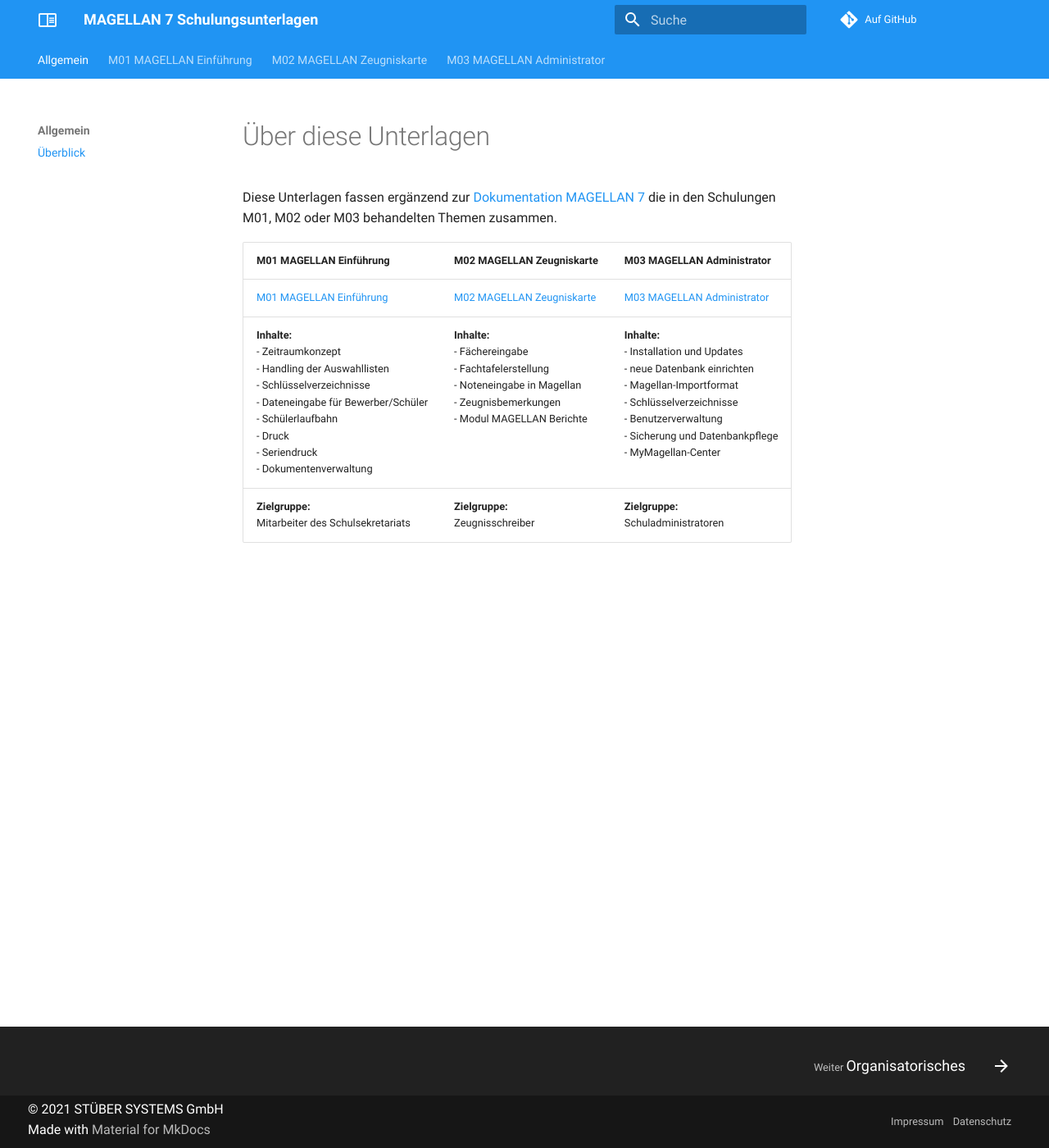
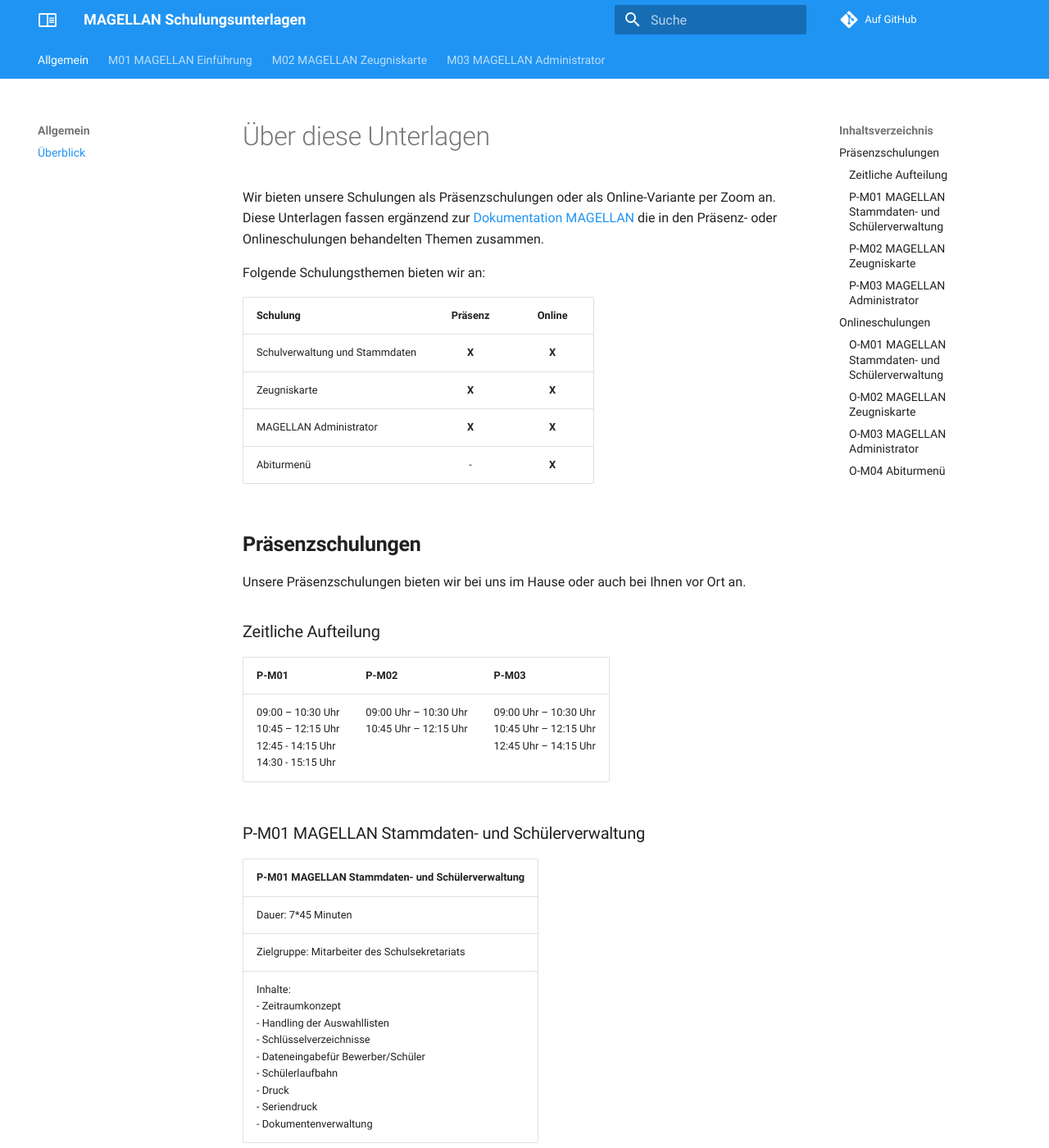
Before and after one commit to stuebersystems/doc.magellan-schulungen.de, an MkDocs documentation site: the page built from docs/index.md, in a window 1280 px wide and 1400 px high. Shown: the whole window at 82% size. Built offline with MkDocs 1.6.1 and Material for MkDocs 9.7.7, drawn with Linux system fonts in a browser that asks for light colours; comment, search, counter and statistics services are not loaded; some of the changed text lies outside the part shown.

Commit message:
no message

```diff
--- a/docs/index.md
+++ b/docs/index.md
@@ -1,10 +1,106 @@
 # Über diese Unterlagen
 
-Diese Unterlagen fassen ergänzend  zur [Dokumentation MAGELLAN 7](https://doc.magellan7.stueber.de) die in den Schulungen M01, M02 oder M03 behandelten Themen zusammen.
+Wir bieten unsere Schulungen als Präsenzschulungen oder als Online-Variante per Zoom an.
+Diese Unterlagen fassen ergänzend  zur [Dokumentation MAGELLAN](https://doc.MAGELLAN.stueber.de) die in den Präsenz- oder Onlineschulungen behandelten Themen zusammen.
 
+Folgende Schulungsthemen bieten wir an:
 
-|M01 MAGELLAN Einführung|M02 MAGELLAN Zeugniskarte|M03 MAGELLAN Administrator|
-|:--|:--|:--|
-|[M01 MAGELLAN Einführung](https://doc.magellan-schulungen.stueber.de/m01/01.organisatorisches/)|[M02 MAGELLAN Zeugniskarte](https://doc.magellan-schulungen.stueber.de/m02/01.organisatorisches/)|[M03 MAGELLAN Administrator](https://doc.magellan-schulungen.stueber.de/m03/01.organisatorisches/)|
-|**Inhalte:**<br/>- Zeitraumkonzept<br/>- Handling der Auswahllisten<br/>- Schlüsselverzeichnisse<br/>- Dateneingabe für Bewerber/Schüler<br/>- Schülerlaufbahn<br/>- Druck<br/>- Seriendruck<br/>- Dokumentenverwaltung |**Inhalte:**<br/>- Fächereingabe<br/>- Fachtafelerstellung<br/>- Noteneingabe in Magellan<br/>- Zeugnisbemerkungen<br/>- Modul MAGELLAN Berichte|**Inhalte:**<br/>- Installation und Updates<br/>- neue Datenbank einrichten<br/>- Magellan-Importformat<br/>- Schlüsselverzeichnisse<br/>- Benutzerverwaltung<br/>- Sicherung und Datenbankpflege<br/>- MyMagellan-Center|
-|**Zielgruppe:**<br/>Mitarbeiter des Schulsekretariats |**Zielgruppe:**<br/>Zeugnisschreiber|**Zielgruppe:**<br/>Schuladministratoren|
+Schulung|Präsenz|Online
+--|:--:|:--:
+Schulverwaltung und Stammdaten|**X**|**X**
+Zeugniskarte|**X**|**X**
+MAGELLAN Administrator|**X**|**X**
+Abiturmenü|-|**X**
+
+## **Präsenzschulungen**
+
+Unsere Präsenzschulungen bieten wir bei uns im Hause oder auch bei Ihnen vor Ort an.
+
+### Zeitliche Aufteilung
+
+|P-M01|P-M02|P-M03|
+|:--|--|--|
+|09:00 – 10:30 Uhr<br/>10:45 – 12:15 Uhr<br/>12:45 - 14:15 Uhr<br/>14:30 - 15:15 Uhr|09:00 Uhr – 10:30 Uhr<br/>10:45 Uhr – 12:15 Uhr|09:00 Uhr – 10:30 Uhr<br/>10:45 Uhr – 12:15 Uhr<br/>12:45 Uhr – 14:15 Uhr|
+
+### P-M01 MAGELLAN Stammdaten- und Schülerverwaltung
+
+|P-M01 MAGELLAN Stammdaten- und Schülerverwaltung|
+|:--|
+|Dauer: 7*45 Minuten|
+|Zielgruppe: Mitarbeiter des Schulsekretariats|
+|Inhalte:<br/>- Zeitraumkonzept<br/>- Handling der Auswahllisten<br/>- Schlüsselverzeichnisse<br/>- Dateneingabefür Bewerber/Schüler<br/>- Schülerlaufbahn<br/>- Druck<br/>- Seriendruck<br/>- Dokumentenverwaltung
+
+### P-M02 MAGELLAN Zeugniskarte
+
+|P-M02 MAGELLAN Zeugniskarte|
+|:--|
+|Dauer: 4*45 Minuten|
+|Zielgruppe: Zeugnisschreiber, Koordinatoren
+|Inhalte:<br/>- Fächereingabe<br/>- Fachtafelerstellung<br/>- Noteneingabe in MAGELLAN<br/>- Zeugnisbemerkungen<br/>- Modul MAGELLAN Berichte|
+
+### P-M03 MAGELLAN Administrator
+
+|P-M03 MAGELLAN Administrator|
+|:--|
+|Dauer: 4*45 Minuten|
+|Zielgruppe: Schuladministratoren, Schulleitung, Koordinatoren
+|Inhalte:<br/>- Fächereingabe<br/>- Fachtafelerstellung<br/>- Noteneingabe in MAGELLAN<br/>- Zeugnisbemerkungen<br/>-Modul MAGELLAN Berichte<br/>- Installation und Updates<br/>- neue Datenbank einrichten<br/>- MAGELLAN-Importformat<br/>- Schlüsselverzeichnisse<br/>- Benutzerverwaltung<br/>- Sicherungund Datenbankpflege<br/>- MyMAGELLAN-Center|
+
+## **Onlineschulungen**
+
+### O-M01 MAGELLAN Stammdaten- und Schülerverwaltung
+
+|O-M01 MAGELLAN Stammdaten- und Schülerverwaltung|
+|:--|
+|Dauer:  3 Termine à 120 Minuten|
+|Zielgruppe: Verwaltungsmitarbeiter|
+|**Teil 1/3**|
+|Dauer: 120 Minuten|
+|Inhalte:<br/>- Übersicht über Menüpunkte<br/>- neuen Zeitraum anlegen<br/>- Schlüsselverzeichnissekennenlernen<br/>- Sortieren, Gruppieren, Filtern<br/>- Sammelzuweisungen<br/>-zeitraumübergreifende Suche<br/>- Stammdaten erfassen (Bewerber, Schüler mit Sorgeberechtigten, ggfs. Ausbildungsdaten)|
+|**Teil 2/3**|
+|Dauer: 120 Minuten|
+|Inhalte:<br/>- Klassen anlegen (erstmalig und wiederkehrend)<br/>- Abläufe für ein neues Schuljahr (Schülereinschulen, Schüler ausschulen, Schüler versetzen)<br/>- Abläufe beim Halbjahreswechsel (Schülerfortschreiben)<br/>- Schüler wechseln|
+|**Teil 3/3**|
+|Dauer: 120 Minuten|
+|Inhalte:<br/>- Voraussetzungen für Berichte<br/>- Berichte organisieren<br/>- Seriendruckschnittstelle zu MSWord<br/>- Dokumentenverwaltung|
+
+### O-M02 MAGELLAN Zeugniskarte
+
+|O-M02 MAGELLAN Zeugniskarte|
+|:--|
+|Dauer: zwei Termine mit einmal 120 Minuten und einmal 60 Minuten|
+|Zielgruppe: Zeugnisschreiber/ Oberstufenkoordinatoren, ggfs. Administratoren|
+|**Teil 1/2**|
+|Dauer: 120 Minuten|
+|Inhalte:
+<br/>- Einstellungen für Klassen, (eventuell Anlegen und Umgang mit Fachtafeln)<br/>- Noten<br/>- Details und Zeugnisbemerkungen erfassen|
+|**Teil 2/2**|
+|Dauer: 60 Minuten|
+|Inhalt:
+<br/>- Vorbereitung für die Erstellung der mymx-Dateien<br/>- Verteilstrategie<br/>- Import der Daten nach MAGELLAN|
+
+### O-M03 MAGELLAN Administrator
+
+|O-M03 MAGELLAN Administrator|
+|:--|
+|Dauer: 2 Termine à 120 Minuten|
+|Zielgruppe: Schuladministratoren|
+|**Teil 1/2**|
+|Dauer: 120 Minuten|
+|Inhalte:<br/>- Installation<br/>- Pathsdatei<br/>- Deinstallation<br/>- Updates|<br/>- neue Datenbank einrichten|
+|**Teil 2/2**|
+|Dauer: 120 Minuten|
+|Inhalte:<br/>- Schlüsselverzeichnisse anpassen<br/>- Benutzerverwaltung<br/>- Sicherung und Datenbankpflege<br/>- Datenimporte über das MAGELLAN-Importformat<br/>- Erstellen von MyMAGELLAN-Dateien mit dem MyMAGELLAN-Center|
+
+### O-M04 Abiturmenü
+
+|O-M04 Abiturmenü|
+|:--|
+|Dauer: zwei Termine mit einmal 120 Minuten und einmal 60 Minuten|
+|Zielgruppe: Oberstufenkoordinatoren|
+|**Teil 1/2**|
+|Dauer: 120 Minuten|
+|Inhalt:<br/>- Landesanpassungen<br/>- Einstellungen (Klassen, Fächer, Schlüsselverzeichnisse)<br/>- Schüler synchronisieren<br/>- Qualifikationskarte<br/>- Prüfungskarte|
+|**Teil 2/2**|
+|Dauer: 60 Minuten|
+|Inhalt:<br/>- Vorbereitende Eingaben für die Fachwahl<br/>- Fachwahltafeln vorbereiten, zuweisen und übernehmen|
--- a/mkdocs.yml
+++ b/mkdocs.yml
@@ -1,6 +1,6 @@
 # Project information
-site_name: MAGELLAN 7 Schulungsunterlagen
-site_description: 'MAGELLAN 7 Schulungsunterlagen'
+site_name: MAGELLAN Schulungsunterlagen
+site_description: 'MAGELLAN Schulungsunterlagen'
 site_author: 'STÜBER SYSTEMS GmbH'
 site_url: 'https://doc.magellan-schulungen.stueber.de'
 
```
Also changed, not shown: docs/m03/01.organisatorisches.md (+19 -2 lines), docs/m03/02.installation.md (+34 -36 lines), docs/assets/images/02.png, docs/assets/images/03.png.
